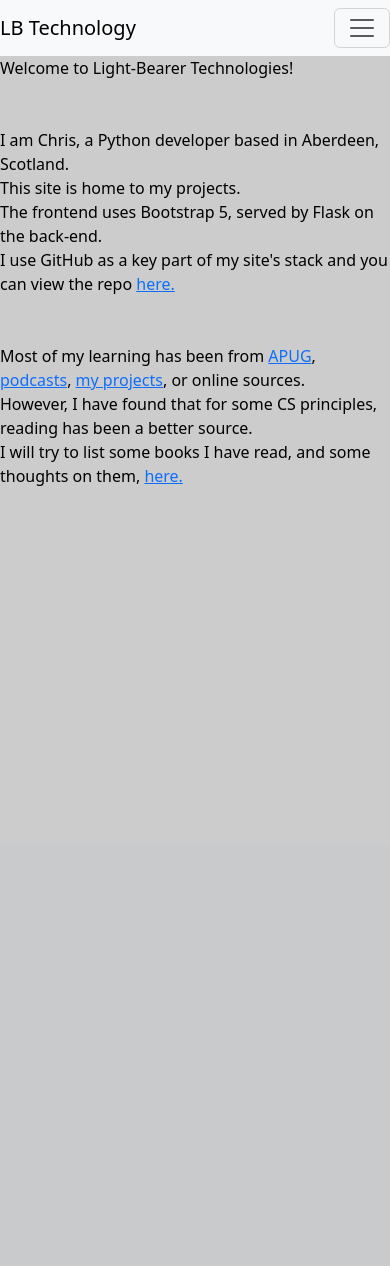
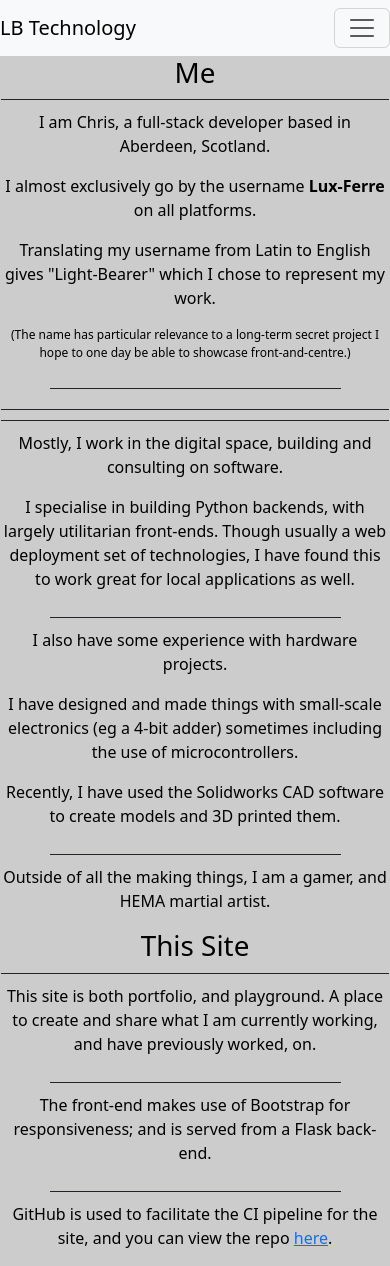
Before and after one commit to Lux-Ferre/lbtech-info, a Flask app: page /about in a window 390 px wide. Before the commit the page ends 486 px from the top, so only its background shows below. Run offline with Flask 3, Linux system fonts and the light colour scheme; some libraries are stand-ins or nearby versions.

Commit message:
rewritten about page

```diff
--- a/app/templates/about.html
+++ b/app/templates/about.html
@@ -1,17 +1,74 @@
 {% extends "base.html" %}
 {% block title %}About{% endblock %}
 {% block content %}
-	<div>Welcome to Light-Bearer Technologies!</div><br><br>
-	<div>I am Chris, a Python developer based in Aberdeen, Scotland.</div>
-	<div>This site is home to my projects.</div>
-	<div>The frontend uses Bootstrap 5, served by Flask on the back-end.</div>
-	<div>I use GitHub as a key part of my site's stack and you can view the repo <a href="https://github.com/Lux-Ferre/lbtech-info">here.</a></div><br><br>
-	<div>Most of my learning has been from
-		<a href="https://pythonaberdeen.github.io">APUG</a>,
-		<a href="https://talkpython.fm">podcasts</a>,
-		<a href="{{ url_for('projects') }}">my projects</a>,
-		or online sources.
+	<div class="row h-100">
+		<div class="col-12 col-md-6" style="border-color: var(--bs-body-color);border-width: 1px;border-style: none solid;">
+			<div class="text-center w-100">
+				<h1>Me</h1>
+			</div>
+			<div style="border-bottom: 1px solid var(--bs-body-color);margin: 10px 0;"></div>
+			<div class="text-center">
+				<p>I am Chris, a full-stack developer based in Aberdeen, Scotland.</p>
+			</div>
+			<div class="text-center">
+				<p>I almost exclusively go by the username <strong>Lux-Ferre</strong> on all platforms.</p>
+			</div>
+			<div class="text-center">
+				<p>Translating my username from Latin to English gives &quot;Light-Bearer&quot; which I chose to represent my work.</p>
+			</div>
+			<div class="text-center">
+				<p style="font-size: 0.75em;">(The name has particular relevance to a long-term secret project I hope to one day be able to showcase front-and-centre.)</p>
+			</div>
+			<div class="d-flex justify-content-center w-100">
+				<div class="w-75" style="border-bottom: 1px solid var(--bs-body-color);margin: 10px 0;"></div>
+			</div>
+			<div class="d-md-none" style="border-bottom: 1px solid var(--bs-body-color);margin: 10px 0;"></div>
+			<div class="d-md-none" style="border-bottom: 1px solid var(--bs-body-color);margin: 10px 0;"></div>
+			<div class="text-center">
+				<p>Mostly, I work in the digital space, building and consulting on software.</p>
+			</div>
+			<div class="text-center">
+				<p>I specialise in building Python backends, with largely utilitarian front-ends. Though usually a web deployment set of technologies, I have found this to work great for local applications as well.</p>
+			</div>
+			<div class="d-flex justify-content-center w-100">
+				<div class="w-75" style="border-bottom: 1px solid var(--bs-body-color);margin: 10px 0;"></div>
+			</div>
+			<div class="text-center">
+				<p>I also have some experience with hardware projects.</p>
+			</div>
+			<div class="text-center">
+				<p>I have designed and made things with small-scale electronics (eg a 4-bit adder) sometimes including the use of microcontrollers.</p>
+			</div>
+			<div class="text-center">
+				<p>Recently, I have used the Solidworks CAD software to create models and 3D printed them.</p>
+			</div>
+			<div class="d-flex justify-content-center w-100">
+				<div class="w-75" style="border-bottom: 1px solid var(--bs-body-color);margin: 10px 0;"></div>
+			</div>
+			<div class="text-center">
+				<p>Outside of all the making things, I am a gamer, and HEMA martial artist.</p>
+			</div>
+		</div>
+		<div class="col-12 col-md-6" style="border-color: var(--bs-body-color);border-width: 1px;border-style: none solid;">
+			<div class="text-center w-100">
+				<h1>This Site</h1>
+			</div>
+			<div style="border-bottom: 1px solid var(--bs-body-color);margin: 10px 0;"></div>
+			<div class="text-center">
+				<p>This site is both portfolio, and playground. A place to create and share what I am currently working, and have previously worked, on.</p>
+			</div>
+			<div class="d-flex justify-content-center w-100">
+				<div class="w-75" style="border-bottom: 1px solid var(--bs-body-color);margin: 10px 0;"></div>
+			</div>
+			<div class="text-center">
+				<p>The front-end makes use of Bootstrap for responsiveness; and is served from a Flask back-end.</p>
+			</div>
+			<div class="d-flex justify-content-center w-100">
+				<div class="w-75" style="border-bottom: 1px solid var(--bs-body-color);margin: 10px 0;"></div>
+			</div>
+			<div class="text-center">
+				<p>GitHub is used to facilitate the CI pipeline for the site, and you can view the repo <a href="https://github.com/Lux-Ferre/lbtech-info">here</a>.</p>
+			</div>
+		</div>
 	</div>
-	<div>However, I have found that for some CS principles, reading has been a better source.</div>
-	<div>I will try to list some books I have read, and some thoughts on them, <a href="{{ url_for('books') }}">here.</a></div>
 {% endblock %}
```
